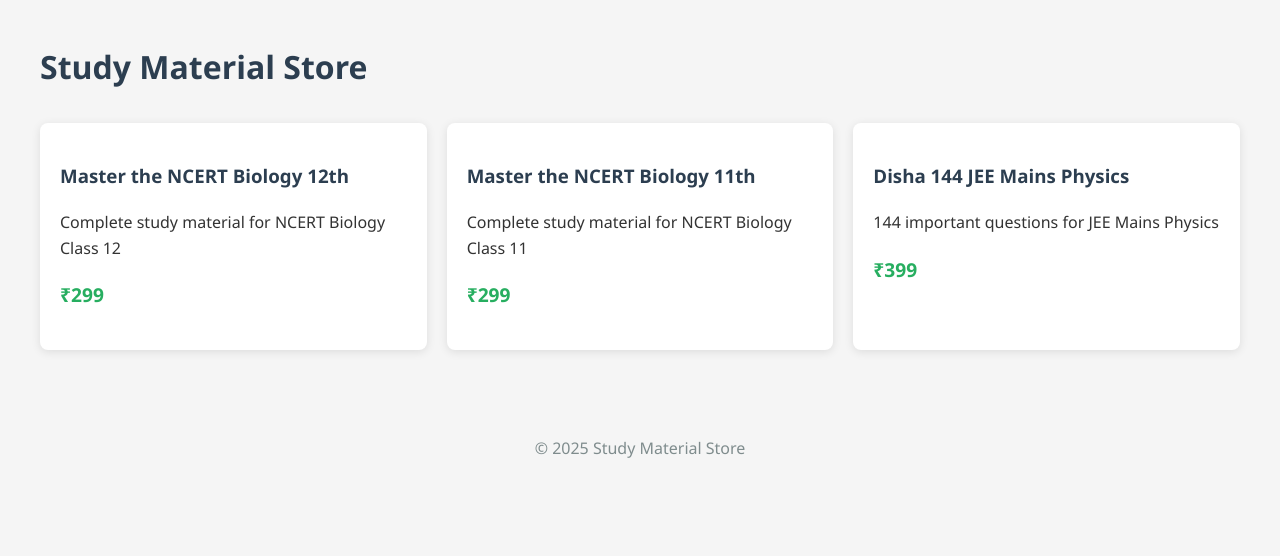
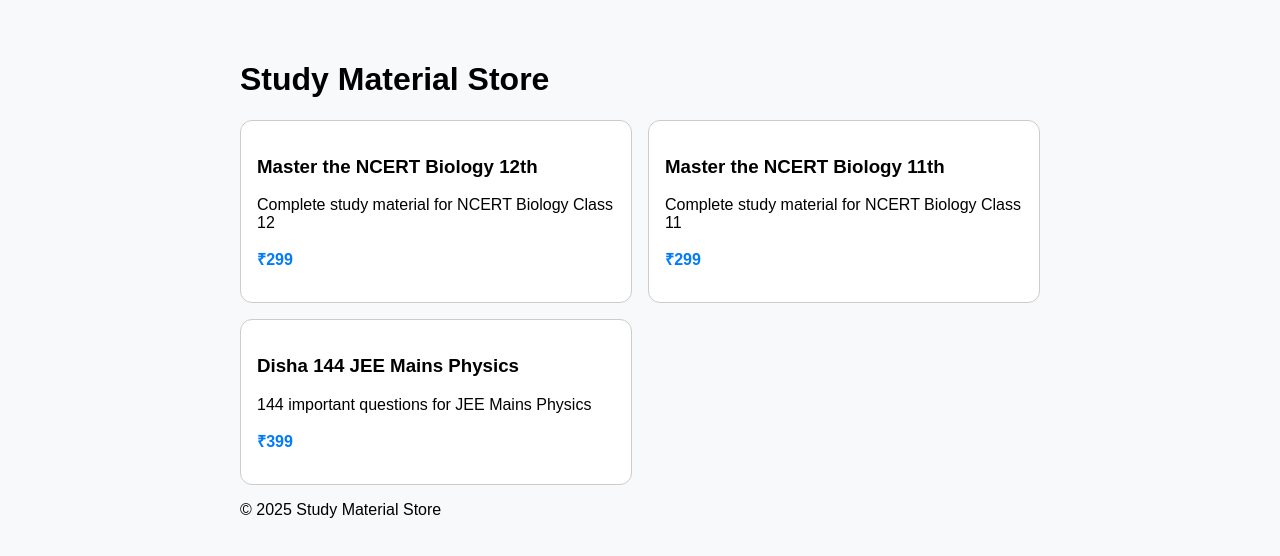
Before and after one commit to tsajk/study-material-store, a Next.js app: page / in a window 1280 px wide. Shown: the top 556 px of the page. Built offline with nearby package versions, Linux system fonts and the light colour scheme.

Commit message:
Update styles.css

```diff
--- a/public/styles.css
+++ b/public/styles.css
@@ -1,129 +1,53 @@
 body {
-  font-family: 'Segoe UI', Tahoma, Geneva, Verdana, sans-serif;
-  margin: 0;
-  padding: 0;
-  background-color: #f5f5f5;
-  color: #333;
-  line-height: 1.6;
+  font-family: sans-serif;
+  padding: 2rem;
+  background-color: #f8f9fa;
 }
 
 .container {
-  max-width: 1200px;
-  margin: 0 auto;
-  padding: 20px;
-}
-
-h1, h2, h3 {
-  color: #2c3e50;
+  max-width: 800px;
+  margin: auto;
 }
 
 .product-grid {
   display: grid;
-  grid-template-columns: repeat(auto-fill, minmax(300px, 1fr));
-  gap: 20px;
-  margin-top: 30px;
+  grid-template-columns: 1fr 1fr;
+  gap: 1rem;
 }
 
-.product-card {
-  background: white;
-  border-radius: 8px;
-  padding: 20px;
-  box-shadow: 0 2px 10px rgba(0, 0, 0, 0.1);
-  cursor: pointer;
-  transition: transform 0.2s, box-shadow 0.2s;
+.product-card, .checkout-form {
+  border: 1px solid #ccc;
+  border-radius: 12px;
+  padding: 1rem;
+  background: #fff;
 }
 
 .product-card:hover {
-  transform: translateY(-5px);
-  box-shadow: 0 5px 15px rgba(0, 0, 0, 0.1);
+  background: #f1f1f1;
+  cursor: pointer;
 }
 
 .price {
   font-weight: bold;
-  color: #27ae60;
-  font-size: 1.2em;
-}
-
-.checkout-form {
-  background: white;
-  border-radius: 8px;
-  padding: 30px;
-  max-width: 600px;
-  margin: 30px auto;
-  box-shadow: 0 2px 10px rgba(0, 0, 0, 0.1);
+  color: #007bff;
 }
 
 .form-group {
-  margin-bottom: 20px;
+  margin: 1rem 0;
 }
 
-.form-group label {
-  display: block;
-  margin-bottom: 8px;
-  font-weight: 600;
-}
-
-.form-group input {
+input {
   width: 100%;
-  padding: 10px;
-  border: 1px solid #ddd;
-  border-radius: 4px;
-  font-size: 16px;
+  padding: 0.5rem;
 }
 
 .button-group {
   display: flex;
   justify-content: space-between;
-  margin-top: 30px;
-}
-
-button {
-  padding: 12px 20px;
-  border: none;
-  border-radius: 4px;
-  background-color: #3498db;
-  color: white;
-  font-size: 16px;
-  cursor: pointer;
-  transition: background-color 0.2s;
-}
-
-button:hover {
-  background-color: #2980b9;
-}
-
-button:disabled {
-  background-color: #95a5a6;
-  cursor: not-allowed;
+  margin-top: 1rem;
 }
 
 .error-message {
-  color: #e74c3c;
-  margin: 20px 0;
-  padding: 10px;
-  background-color: #fadbd8;
-  border-radius: 4px;
+  color: red;
+  margin-top: 0.5rem;
 }
-
-.success-page {
-  text-align: center;
-  background: white;
-  border-radius: 8px;
-  padding: 40px;
-  max-width: 600px;
-  margin: 50px auto;
-  box-shadow: 0 2px 10px rgba(0, 0, 0, 0.1);
-}
-
-.success-icon {
-  font-size: 60px;
-  color: #27ae60;
-  margin: 20px 0;
-}
-
-footer {
-  text-align: center;
-  margin-top: 50px;
-  padding: 20px;
-  color: #7f8c8d;
-}
```
